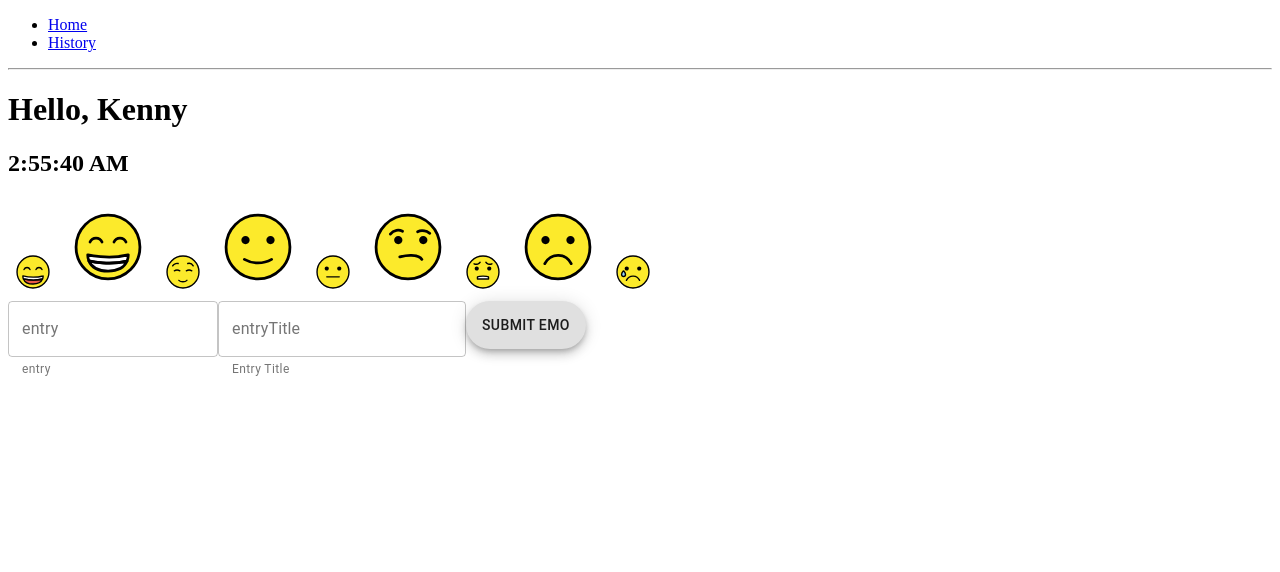
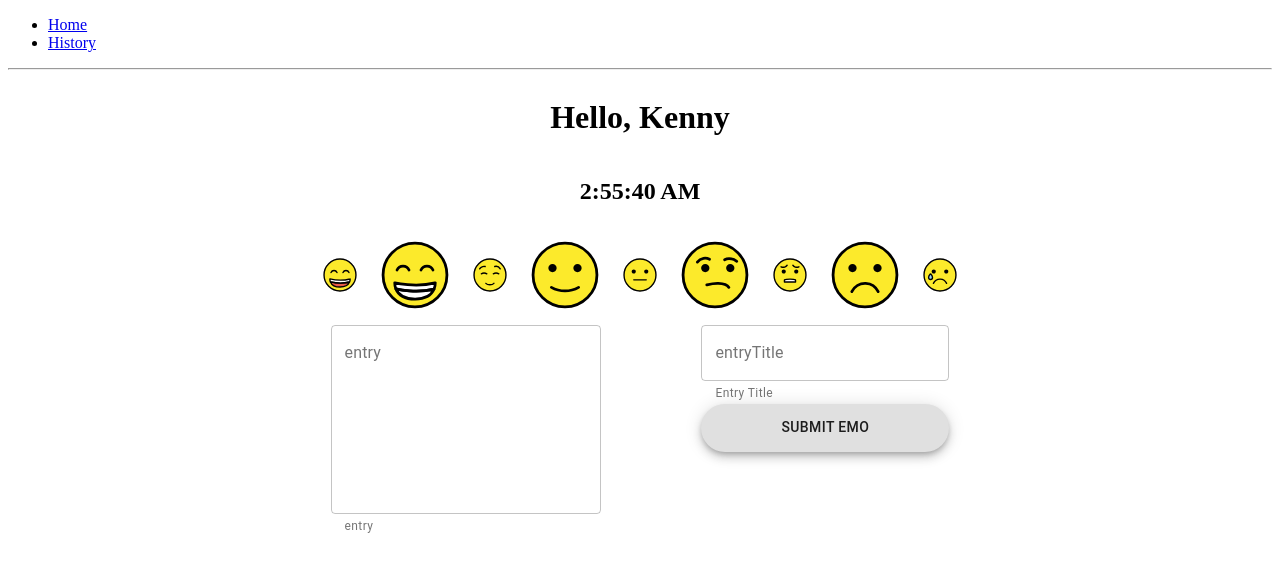
Before and after one commit to kennyctran/emo-check, a React app: page / in a window 1280 px wide. Shown: the top 572 px of the page. Built offline with nearby package versions, Linux system fonts and the light colour scheme; the HTML template or start-up script is replaced by a standard one.

Commit message:
Implemented basic styling for Home

```diff
--- a/src/App.js
+++ b/src/App.js
@@ -4,6 +4,7 @@ import History from "./components/History";
 import Greeting from "./components/Greeting";
 import Home from "./components/Home";
 import Clock from "./components/Clock";
+import Grid from "@material-ui/core/Grid";
 import { BrowserRouter as Router, Switch, Route, Link } from "react-router-dom";
 
 export default function App() {
@@ -27,11 +28,18 @@ export default function App() {
       <div>
         <Switch>
           <Route exact path="/">
-            <Home>
-              <Greeting />
-              <Clock />
-              <EmoApp />
-            </Home>
+            <Grid
+              container
+              direction="column"
+              justify="center"
+              alignItems="center"
+            >
+              <Home>
+                <Greeting />
+                <Clock />
+                <EmoApp />
+              </Home>
+            </Grid>
           </Route>
           <Route path="/history">
             <History />
--- a/src/components/Clock.js
+++ b/src/components/Clock.js
@@ -1,11 +1,12 @@
 import React from "react";
 import useTime from "../custom/useTime";
+import Grid from "@material-ui/core/Grid";
 
 export default function Clock() {
   const [time] = useTime();
   return (
-    <div>
+    <Grid container justify="center">
       <h2>{time}</h2>
-    </div>
+    </Grid>
   );
 }
--- a/src/components/EmoApp.js
+++ b/src/components/EmoApp.js
@@ -13,6 +13,7 @@ import useEmotionSelector from "../custom/useEmotionSelector";
 import axios from "axios";
 import "core-js/stable";
 import "regenerator-runtime/runtime";
+import Grid from "@material-ui/core/Grid";
 
 const bigEmoji = {
   height: "100px",
@@ -48,7 +49,7 @@ export default function EmoApp() {
 
   return (
     <div>
-      <div>
+      <Grid container alignItems="center">
         <img
           src={Happiest}
           alt="Happiest Face"
@@ -103,14 +104,18 @@ export default function EmoApp() {
           style={smallEmoji}
           onClick={setEmotion.setCrying}
         />
-      </div>
+      </Grid>
       <form>
+        <Grid container justify="center">
           {/* <label for="entryBody"></label>
         <textarea id="entryBody" name="entryBody"></textarea> */}
+          <Grid item xs={5}>
             <TextField
               variant="outlined"
               autoComplete="false"
               multiline={true}
+              rows={8}
+              fullWidth={true}
               size="medium"
               type="textarea"
               label="entry"
@@ -120,8 +125,16 @@ export default function EmoApp() {
               value={entry}
               onChange={(e) => setEntry(e.target.value)}
             />
-        {/* <label for="entryTitle"></label>
-        <input type="text" id="entryTitle" name="entryTitle"></input> */}
+          </Grid>
+        <div className="spacer" style={{ width: "100px" }}></div>
+          <div>
+            <Grid
+              item
+              xs={12}
+              container
+              direction="column"
+              justify="space-between"
+            >
               <TextField
                 variant="outlined"
                 autoComplete="false"
@@ -131,10 +144,14 @@ export default function EmoApp() {
                 placeholder="Entry Title"
                 value={entryTitle}
                 onChange={(e) => setEntryTitle(e.target.value)}
+                fullWidth={true}
               />
               <Fab variant="extended" onClick={handleSubmit}>
                 Submit Emo
               </Fab>
+            </Grid>
+          </div>
+        </Grid>
       </form>
     </div>
   );
--- a/src/components/Greeting.js
+++ b/src/components/Greeting.js
@@ -1,12 +1,13 @@
 import React, { useState } from "react";
 import useName from "../custom/useName";
+import Grid from "@material-ui/core/Grid";
 
 export default function Greeting() {
-  const [message, setMessage] = useState("Hello, ");
+  const [message] = useState("Hello, ");
   const name = useName();
   return (
-    <div>
+    <Grid container justify="center">
       <h1>{message + name}</h1>
-    </div>
+    </Grid>
   );
 }
```
Lines whose indentation alone changed are shown as unchanged.
